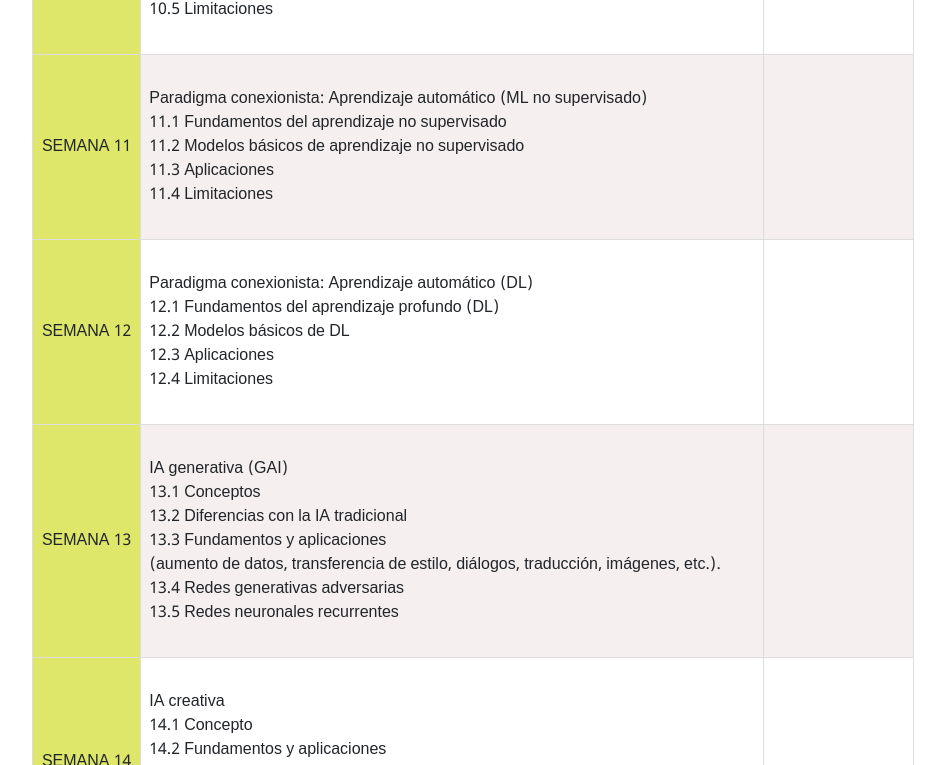
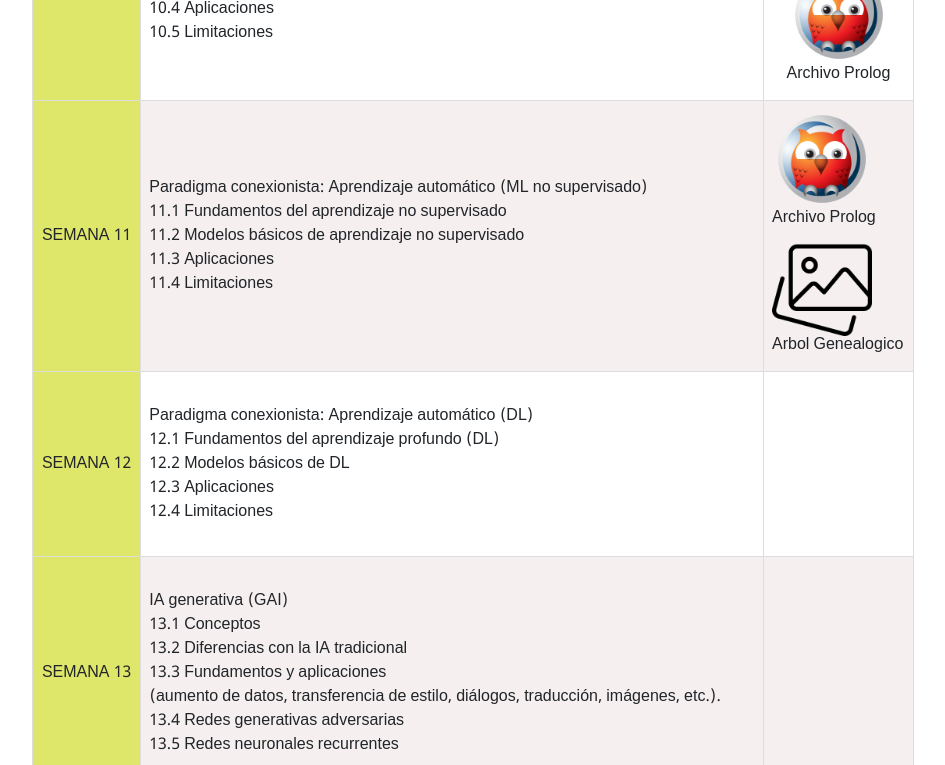
Before and after one commit to ErickAsencios271010/CURSO_IA, a plain HTML site: page contenido.html in a window 1280 px wide. Shown: the part 2482-3247 px from the top of the page, without its empty margins (167-1112 px from the left). Drawn offline with nearby package versions, Linux system fonts and the light colour scheme.

Commit message:
subiendo tareas semana 10 y 11

```diff
--- a/contenido.html
+++ b/contenido.html
@@ -250,6 +250,8 @@
                   href="https://docs.google.com/document/d/1KGnjPnnv7HcuWItaxWk-GIKemJiP2f0kOB4G_gf7gBo/edit?usp=sharing"><img
                     src="./images/logo-canva.JPG" alt="icono"></a><br>
                 <h6>EXPO SEMANA 10</h6>
+                <a href="INTELIGENCIA ARTIFICIAL/SEMANA 10/organiza.pl" download="organiza.pl"><img id="prolog" src="images/file_type_prolog_icon_130230.png" alt="icono prolog"></a>
+                <h6>Archivo Prolog</h6>
               </td>
             </tr>
             <tr>
@@ -263,7 +265,12 @@
                 no supervisado<br>
                 11.3 Aplicaciones<br>
                 11.4 Limitaciones<br><br></td>
-                <td></td>
+                <td>
+                  <a href="INTELIGENCIA ARTIFICIAL/SEMANA 11/arbolgen.pl" download="arbolgen.pl"><img id="prolog" src="images/file_type_prolog_icon_130230.png" alt="icono prolog"></a>
+                  <h6>Archivo Prolog</h6>
+                  <a href="INTELIGENCIA ARTIFICIAL/SEMANA 11/Arbol.jpeg" download="Arbol.jpeg"><img id="prolog" src="images/galeria-de-imagenes.png" alt="icono de imagen"></a>
+                  <h6>Arbol Genealogico</h6>
+                </td>
             </tr>
             <tr>
               <td class="text-center">SEMANA 12</td>
--- a/styles.css
+++ b/styles.css
@@ -35,6 +35,10 @@ body {
     max-width: 230px;
 }
 
+#prolog{
+  width: 100px;
+  height: 100px;
+}
 
 
 #footer{
```
Also changed, not shown: INTELIGENCIA ARTIFICIAL/SEMANA 11/Arbol.jpeg (added), images/file_type_prolog_icon_130230.png (added), images/galeria-de-imagenes.png (added), 4 other files.
